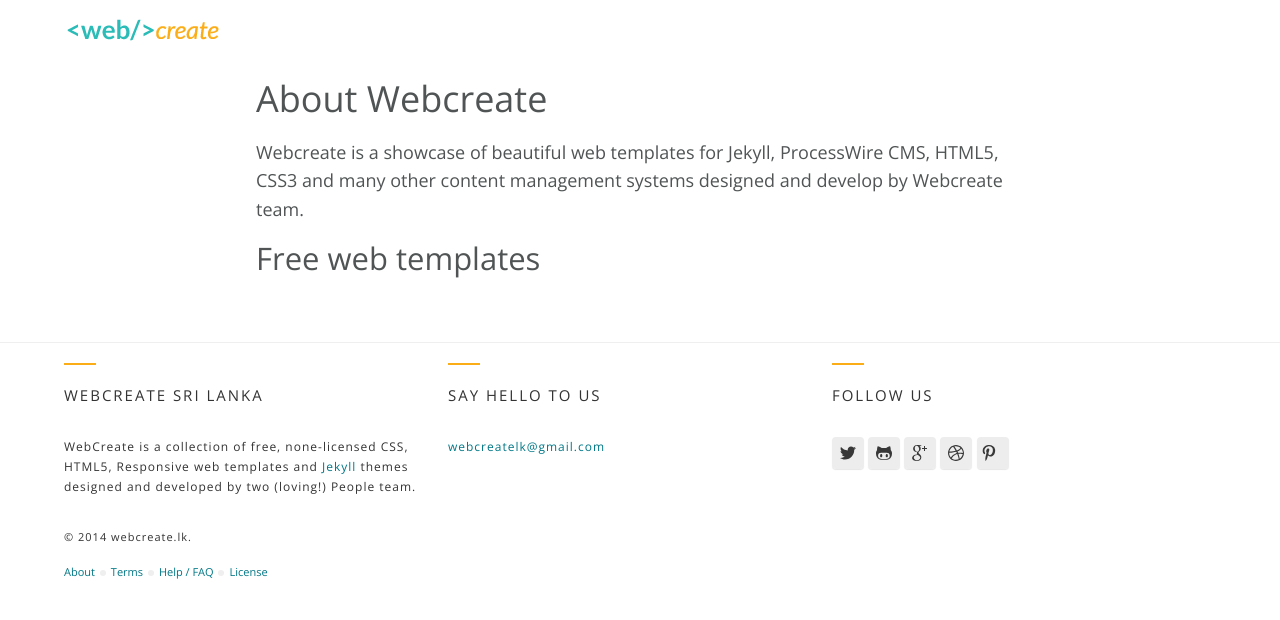
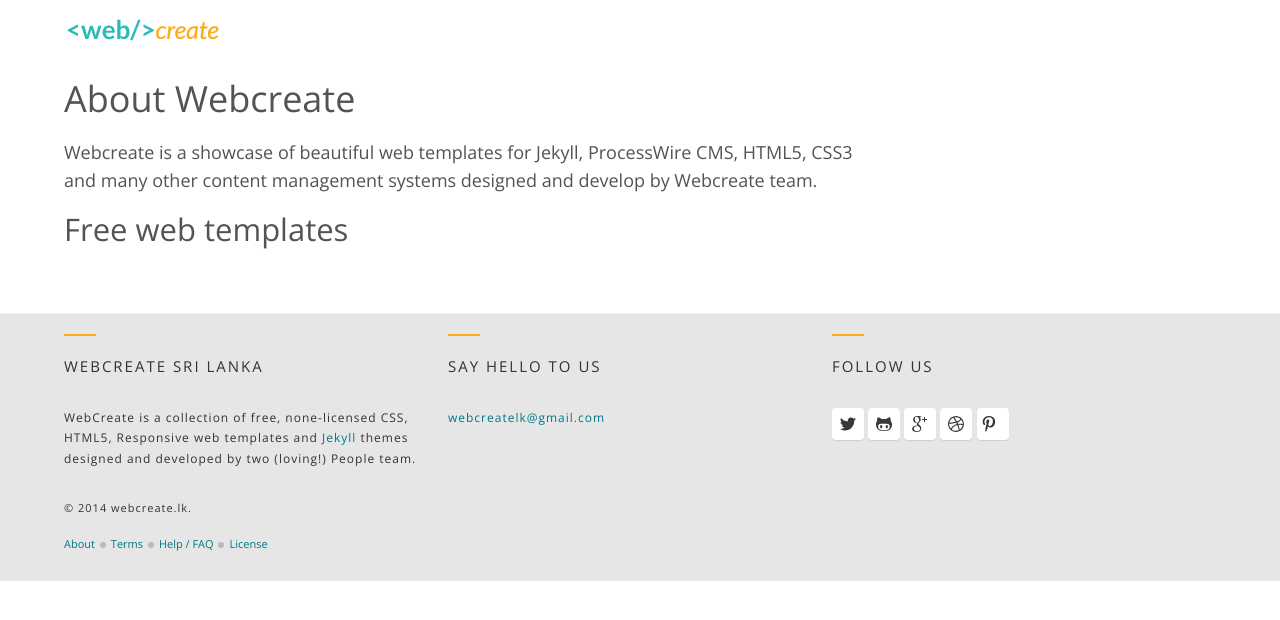
Before and after one commit to web-create/web-create.github.io, a Jekyll site: the page built from about.md, in a window 1280 px wide. Shown: the top 620 px of the page. Built offline with Jekyll 4.4.1, drawn with Linux system fonts in a browser that asks for light colours; nearby versions of some CDN libraries.

Commit message:
Footer styles

```diff
--- a/_layouts/page.html
+++ b/_layouts/page.html
@@ -1,8 +1,12 @@
 ---
 layout: default
 ---
-<div class="wc-container-small page-content">
-	<h1 class="text-center">{{ page.title }}</h1>
+<div class="wc-container page-content">
+	<div class="column-left">
+		<h1 class="text-center">{{ page.title }}</h1>
+		{{ content }}
+	</div>
+	<div class="column-right">
 
-	{{ content }}
+	</div>
 </div>
--- a/assets/css/_sass/partials/_variables.scss
+++ b/assets/css/_sass/partials/_variables.scss
@@ -15,7 +15,7 @@ $color-8: #505455;
 
 
 // Footer panel
-$footer-bg: $color-white;
+$footer-bg: $color-7;
 $footer-fg: $color-4;
 
 //Thumbnails frame
--- a/assets/css/main.scss
+++ b/assets/css/main.scss
@@ -603,6 +603,13 @@ div.page-content {
   }
 }
 
+div.page-content .column-left {
+  @include column(.7);
+}
+div.page-content .column-right {
+  @include column(.3)
+}
+
 
 /**
  *
@@ -699,7 +706,7 @@ div.page-content {
             width: 6px;
             height: 6px;
             display: inline-block;
-            background: $color-5;
+            background: rgba($color-8, .3);
             border-radius: 50%;
             margin-left: 2px;
         }
@@ -719,7 +726,7 @@ div.page-content {
         li > a {
             width: 32px;
             height: 32px;
-            background-color: rgba($color-7, .7);
+            background-color: rgba($color-white, 1);
             background-image: url("./images/socials-icons.svg");
             background-size: 224px 64px;
             border-radius: 0.25em;
```
